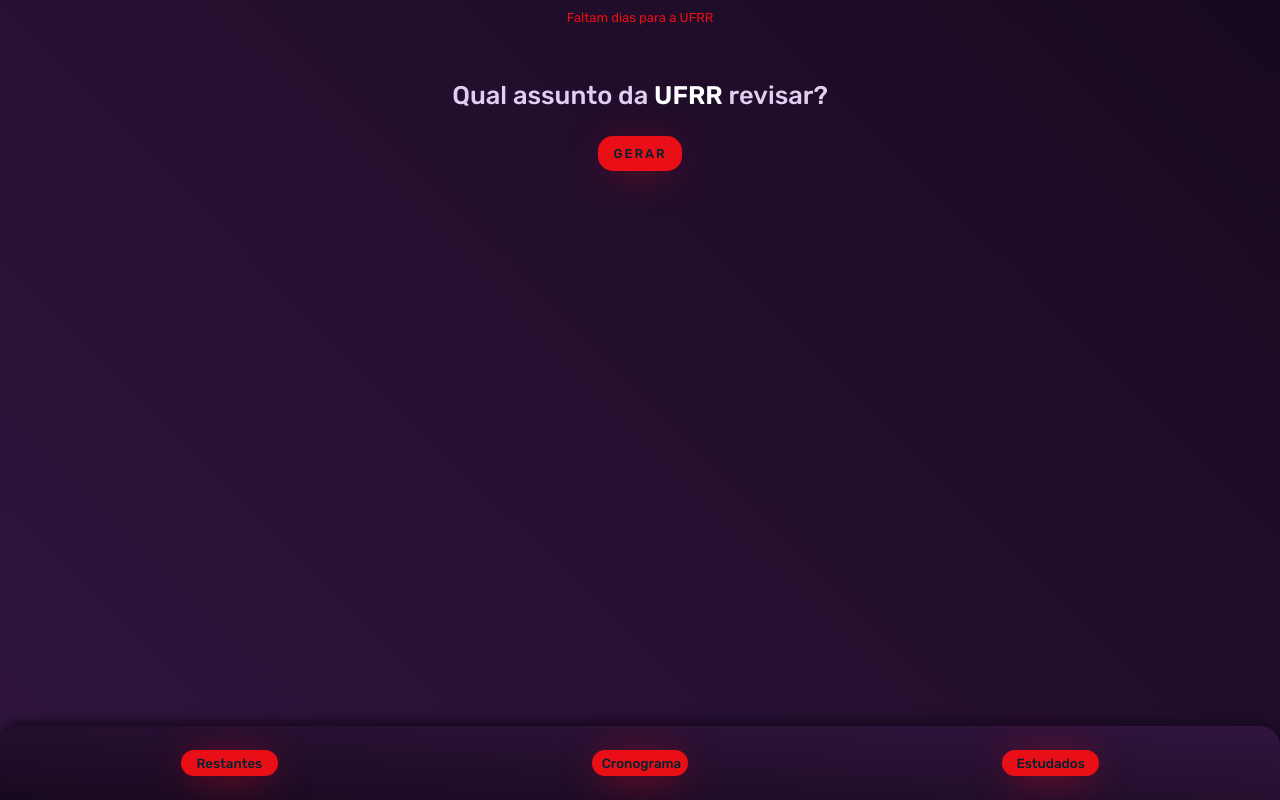
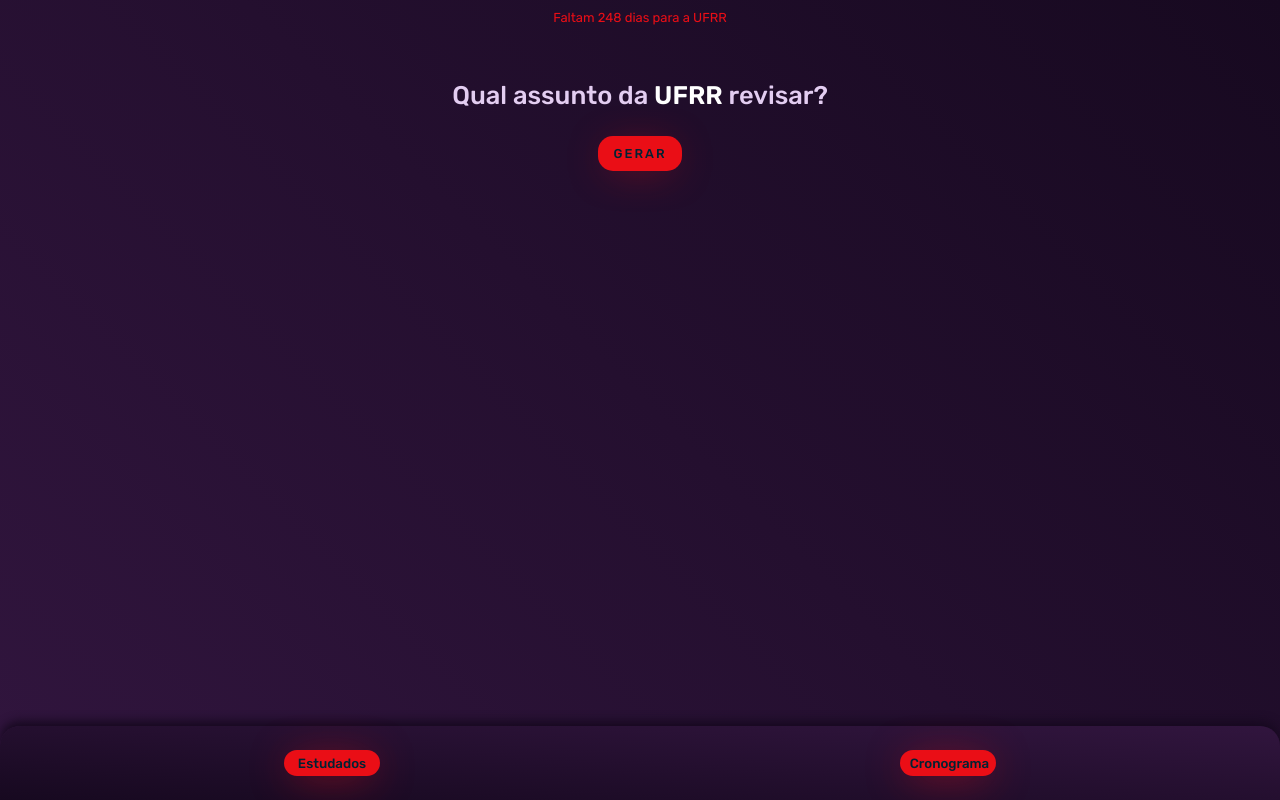
Before and after one commit to dudsant/ultrarrevisa, a plain HTML site: page index.html in a window 1280 px wide. Drawn offline with Linux system fonts and the light colour scheme.

Commit message:
update vest date + create .gitignore

```diff
--- a/assets/js/pages/index/dias-restantes.js
+++ b/assets/js/pages/index/dias-restantes.js
@@ -1,17 +1,12 @@
 function diasRestantes() {
     let diasRestantesDOM = document.getElementById('dias')
-    let data = new Date()
-    let dia = data.getDate()
-    let mês = data.getMonth() + 1
-    let diasRestantes = ''
+    const hoje = new Date()
+    //Data atualizada 2025
+    const dataUFRR = new Date('2025-11-24')
+    const diferenca = dataUFRR - hoje
 
-    if (mês == 10){
-        diasRestantes = (31 - dia) + 24
-    } else if (mês == 11) {
-        diasRestantes = 24 - dia
-    } else if (dia == 24 && mês == 11) {
-        diasRestantes = 'É hojeeeeeeee'
-    }
+    const diasRestantes = Math.ceil(diferenca / (60 * 60 * 24 * 1000))
+
 
     diasRestantesDOM.innerText = `Faltam ${diasRestantes} dias para a UFRR`
 }
--- a/index.html
+++ b/index.html
@@ -24,9 +24,8 @@
 
     <footer>
         <section class="footer-btns">
-            <a href="assets/restantes.html"><button class="btn-footer">Restantes</button></a>
-            <a href="assets/cronograma.html"><button class="btn-footer">Cronograma</button></a>
-            <a href="assets/estudados.html"><button class="btn-footer">Estudados</button></a>
+          <a href="assets/estudados.html"><button class="btn-footer">Estudados</button></a>
+          <a href="assets/cronograma.html"><button class="btn-footer">Cronograma</button></a>
         </section>
     </footer>
 
```
Also changed, not shown: 1 other file.
